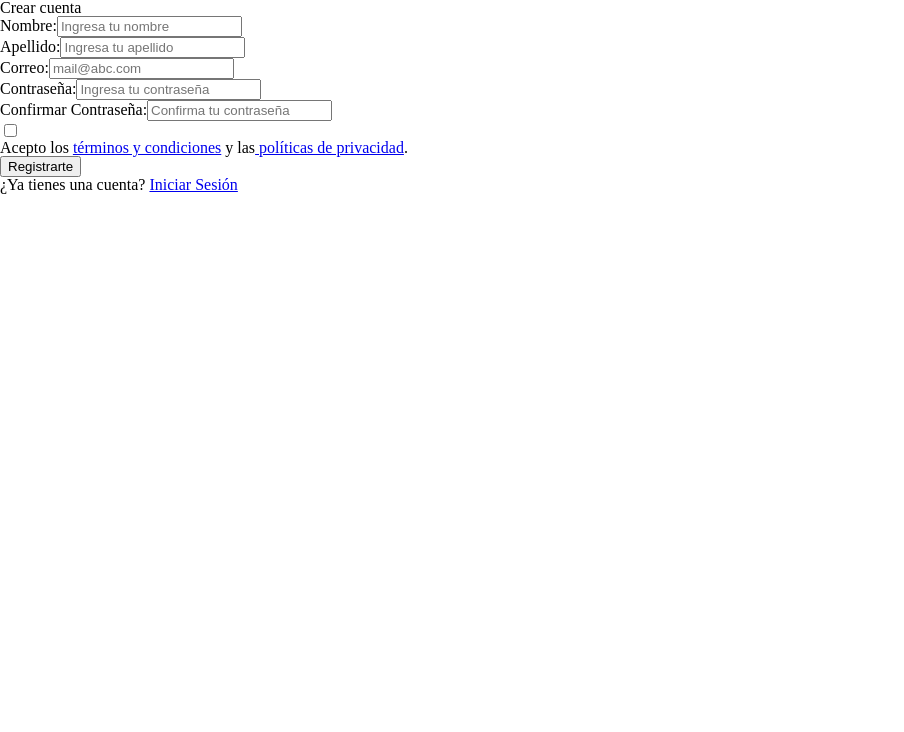
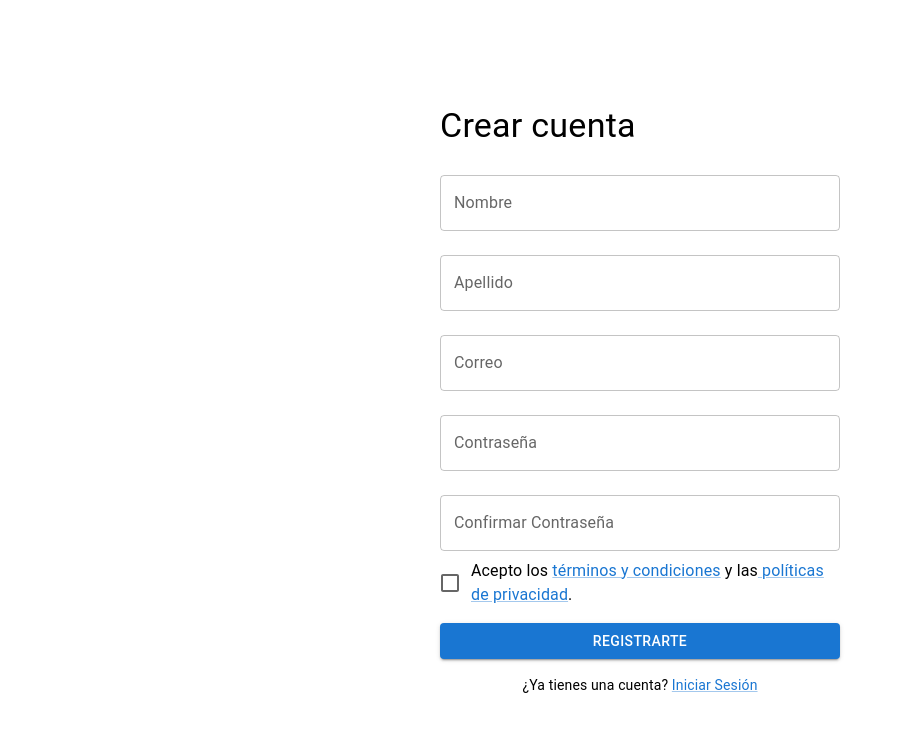
Before and after one commit to No-Country-simulation/S18-23-n-java-react, a React (Vite) app in the folder frontend/rentify/: page /register in a window 1280 px wide. Shown: the top 732 px of the page, without its empty margins (0-904 px from the left). Built offline with nearby package versions, Linux system fonts and the light colour scheme.

Commit message:
front: feat(RegisterForm): Add validation to the register form

```diff
--- a/frontend/rentify/package.json
+++ b/frontend/rentify/package.json
@@ -16,6 +16,7 @@
     "axios": "^1.7.7",
     "react": "^18.3.1",
     "react-dom": "^18.3.1",
+    "react-hook-form": "^7.53.0",
     "react-router-dom": "^6.26.2"
   },
   "devDependencies": {
--- a/frontend/rentify/src/components/RegisterForm/RegisterForm.tsx
+++ b/frontend/rentify/src/components/RegisterForm/RegisterForm.tsx
@@ -1,41 +1,184 @@
-import './registerFormStyles.css';
+import { useForm, SubmitHandler } from 'react-hook-form';
+import { TextField, Button, Checkbox, FormControlLabel, Typography, Box, Link } from '@mui/material';
+
+interface IFormInput {
+  firstName: string;
+  lastName: string;
+  email: string;
+  password: string;
+  confirmPassword: string;
+  termsAccepted: boolean;
+}
 
 export const Register = () => {
+  const { register, handleSubmit, formState: { errors }, watch } = useForm<IFormInput>();
 
-    return(
-    <form>
-      <div className='second-div'>
-        <div>
-          <span>Crear cuenta</span>
-        </div>
-        <div>
-          <label htmlFor="firstName">Nombre:</label>
-          <input type="text" id='firstName' name='firstName' pattern='[A-Za-z\s]+' placeholder='Ingresa tu nombre' required />
-        </div>
-        <div>
-          <label htmlFor="lastName">Apellido:</label>
-          <input type="text" id='lastName' name='lastName' pattern='[A-Za-z\s]+' placeholder='Ingresa tu apellido' required />
-        </div>
-        <div>
-          <label htmlFor="email">Correo:</label>
-          <input type="email" id='email' name='email' placeholder='mail@abc.com' required />
-        </div>
-        <div>
-          <label htmlFor="password">Contraseña:</label>
-          <input type="password" id='password' name='password' placeholder='Ingresa tu contraseña' pattern="(?=.*\d)(?=.*[a-z])(?=.*[A-Z])(?=.*[@$!%*?&]).{6,}" required />
-        </div>
-        <div>
-          <label htmlFor="confirmPassword">Confirmar Contraseña:</label>
-          <input type="password" id='confirmPassword' name='confirmPassword' placeholder='Confirma tu contraseña' pattern="(?=.*\d)(?=.*[a-z])(?=.*[A-Z])(?=.*[@$!%*?&]).{6,}" required />
-        </div>
-      </div>
-      <label className='checkbox'>
-        <input type="checkbox" required />
-        <p>Acepto los <a href="#" target="_blank" rel="noopener noreferrer">términos y condiciones</a> y las
-        <a href="#" target="_blank" rel="noopener noreferrer"> políticas de privacidad</a>.</p>
-      </label>
-      <button type="submit">Registrarte</button>
-      <p>¿Ya tienes una cuenta? <a href="#">Iniciar Sesión</a></p>
-    </form>
-    );
+  const onSubmit: SubmitHandler<IFormInput> = data => {
+    console.log(data);
+  };
+
+  const password = watch("password");
+
+  return (
+    <Box
+      sx={{
+        display: 'flex',
+        justifyContent: 'center', // Centra horizontalmente
+        alignItems: 'center', // Centra verticalmente
+        minHeight: '100vh', // Altura mínima para ocupar toda la pantalla
+      }}
+    >
+      <Box component="form" onSubmit={handleSubmit(onSubmit)} sx={{ maxWidth: 400, margin: 'auto', padding: 2 }}>
+        <Typography variant="h4" component="h1" gutterBottom>
+          Crear cuenta
+        </Typography>
+
+        {/* Nombre */}
+        <TextField
+          label="Nombre"
+          fullWidth
+          margin="normal"
+          {...register("firstName", {
+            required: "El nombre es obligatorio",
+            pattern: {
+              value: /^[A-Za-z\s]+$/,
+              message: "Solo se permiten letras y espacios"
+            }
+          })}
+          error={!!errors.firstName}
+          helperText={errors.firstName?.message}
+        />
+
+        {/* Apellido */}
+        <TextField
+          label="Apellido"
+          fullWidth
+          margin="normal"
+          {...register("lastName", {
+            required: "El apellido es obligatorio",
+            pattern: {
+              value: /^[A-Za-z\s]+$/,
+              message: "Solo se permiten letras y espacios"
+            }
+          })}
+          error={!!errors.lastName}
+          helperText={errors.lastName?.message}
+        />
+
+        {/* Correo */}
+        <TextField
+          label="Correo"
+          fullWidth
+          margin="normal"
+          {...register("email", {
+            required: "El correo es obligatorio",
+            pattern: {
+              value: /^[^@ ]+@[^@ ]+\.[^@ .]{2,}$/,
+              message: "Correo electrónico no válido"
+            }
+          })}
+          error={!!errors.email}
+          helperText={errors.email?.message}
+        />
+
+        {/* Contraseña */}
+        <TextField
+          label="Contraseña"
+          type="password"
+          fullWidth
+          margin="normal"
+          {...register("password", {
+            required: "La contraseña es obligatoria",
+            pattern: {
+              value: /(?=.*\d)(?=.*[a-z])(?=.*[A-Z])(?=.*[@$!%*?&]).{6,}/,
+              message: "Debe tener al menos 6 caracteres, una mayúscula, una minúscula, un número y un símbolo especial"
+            }
+          })}
+          error={!!errors.password}
+          helperText={errors.password?.message}
+        />
+
+        {/* Confirmar Contraseña */}
+        <TextField
+          label="Confirmar Contraseña"
+          type="password"
+          fullWidth
+          margin="normal"
+          {...register("confirmPassword", {
+            required: "Por favor confirma tu contraseña",
+            validate: value => value === password || "Las contraseñas no coinciden"
+          })}
+          error={!!errors.confirmPassword}
+          helperText={errors.confirmPassword?.message}
+        />
+
+        {/* Aceptar Términos */}
+        <FormControlLabel
+          control={
+            <Checkbox
+              {...register("termsAccepted", { required: "Debes aceptar los términos y condiciones" })}
+            />
+          }
+          label={
+            <Typography>
+              Acepto los <Link href="#" target="_blank" rel="noopener noreferrer">términos y condiciones</Link> y las
+              <Link href="#" target="_blank" rel="noopener noreferrer"> políticas de privacidad</Link>.
+            </Typography>
+          }
+        />
+        {errors.termsAccepted && <Typography color="error">{errors.termsAccepted.message}</Typography>}
+
+        {/* Botón de envío */}
+        <Button type="submit" variant="contained" color="primary" fullWidth sx={{ mt: 2 }}>
+          Registrarte
+        </Button>
+
+        {/* Enlace para iniciar sesión */}
+        <Typography variant="body2" align="center" sx={{ mt: 2 }}>
+          ¿Ya tienes una cuenta? <Link href="#">Iniciar Sesión</Link>
+        </Typography>
+      </Box>
+    </Box>
+  );
 };
+// import './registerFormStyles.css';
+
+// export const Register = () => {
+
+//     return(
+//     <form>
+//       <div className='second-div'>
+//         <div>
+//           <span>Crear cuenta</span>
+//         </div>
+//         <div>
+//           <label htmlFor="firstName">Nombre:</label>
+//           <input type="text" id='firstName' name='firstName' pattern='[A-Za-z\s]+' placeholder='Ingresa tu nombre' required />
+//         </div>
+//         <div>
+//           <label htmlFor="lastName">Apellido:</label>
+//           <input type="text" id='lastName' name='lastName' pattern='[A-Za-z\s]+' placeholder='Ingresa tu apellido' required />
+//         </div>
+//         <div>
+//           <label htmlFor="email">Correo:</label>
+//           <input type="email" id='email' name='email' placeholder='mail@abc.com' required />
+//         </div>
+//         <div>
+//           <label htmlFor="password">Contraseña:</label>
+//           <input type="password" id='password' name='password' placeholder='Ingresa tu contraseña' pattern="(?=.*\d)(?=.*[a-z])(?=.*[A-Z])(?=.*[@$!%*?&]).{6,}" required />
+//         </div>
+//         <div>
+//           <label htmlFor="confirmPassword">Confirmar Contraseña:</label>
+//           <input type="password" id='confirmPassword' name='confirmPassword' placeholder='Confirma tu contraseña' pattern="(?=.*\d)(?=.*[a-z])(?=.*[A-Z])(?=.*[@$!%*?&]).{6,}" required />
+//         </div>
+//       </div>
+//       <label className='checkbox'>
+//         <input type="checkbox" required />
+//         <p>Acepto los <a href="#" target="_blank" rel="noopener noreferrer">términos y condiciones</a> y las
+//         <a href="#" target="_blank" rel="noopener noreferrer"> políticas de privacidad</a>.</p>
+//       </label>
+//       <button type="submit">Registrarte</button>
+//       <p>¿Ya tienes una cuenta? <a href="#">Iniciar Sesión</a></p>
+//     </form>
+//     );
+// };
```
Also changed, not shown: 1 other file (tests, documents, lock files or other folders).
